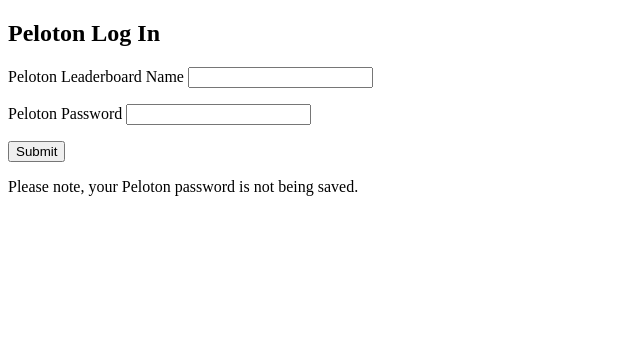
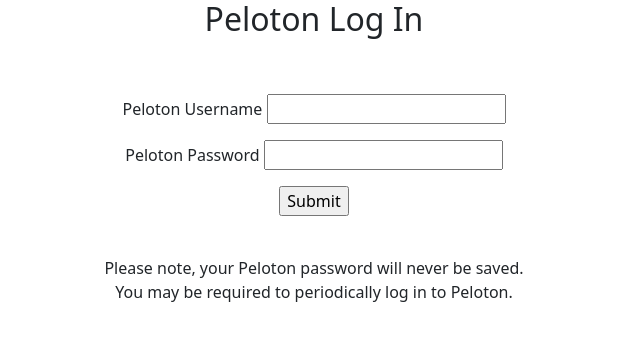
Before and after one commit to linzmacd/peloplan, a Flask app: page /peloton-login in a window 1280 px wide. Shown: the top 341 px of the page, without its empty margins (0-640 px from the left). Run offline with Flask 2, Linux system fonts and the light colour scheme.

Commit message:
Updated forms - required fields

```diff
--- a/templates/base.html
+++ b/templates/base.html
@@ -1,13 +1,20 @@
 <!doctype html>
 <html>
   <head>
-    <meta charset="utf-8">
-    <meta name="viewport" content="width=device-width" >
+    <!-- Bootstrap CSS -->
+    <link href="https://cdn.jsdelivr.net/npm/bootstrap@5.0.1/dist/css/bootstrap.min.css"
+      rel="stylesheet" integrity="sha384-+0n0xVW2eSR5OomGNYDnhzAbDsOXxcvSN1TPprVMTNDbiYZCxYbOOl7+AMvyTG2x" crossorigin="anonymous">
+    <meta charset='utf-8'>
+    <meta name='viewport' content='width=device-width' >
+
+    <!-- Your custom styles -->
+    <link rel="stylesheet" href="/static/mystyles.css">
+
     <title>{% block title %}{% endblock %}</title>
   </head>
   <body>
     {% for msg in get_flashed_messages() %}
-      <p class="flash-msg">
+      <p class='flash-msg'>
         {{ msg }}
       </p>
     {% endfor %}
--- a/templates/peloton-login.html
+++ b/templates/peloton-login.html
@@ -4,14 +4,22 @@
 
 {% block body %}
 
-<div>
+<div class='row'>
+  <div class='col-6 text-center'>
     <h2>Peloton Log In</h2>
-    <form action="/peloton-login" method="POST">
-      <p>Peloton Leaderboard Name <input type="text" name="peloton_username"></p>
-      <p>Peloton Password <input type="password" name="peloton_password"></p>
-      <p><input type="submit"></p>
-      <p>Please note, your Peloton password is not being saved.</p>
+    <br>
+    <br>
+    <form action='/peloton-login' method='POST'>
+      <p>Peloton Username <input type='text' name='peloton_username' required></p>
+      <p>Peloton Password <input type='password' name='peloton_password' required></p>
+      <p><input type='submit'></p>
+      <br>
+      <p>Please note, your Peloton password will never be saved. <br>
+         You may be required to periodically log in to Peloton.</p>
     </form>
   </div>
+</div>
+
+
 
 {% endblock %}
```
Also changed, not shown: templates/homepage.html (+30 -20 lines).
